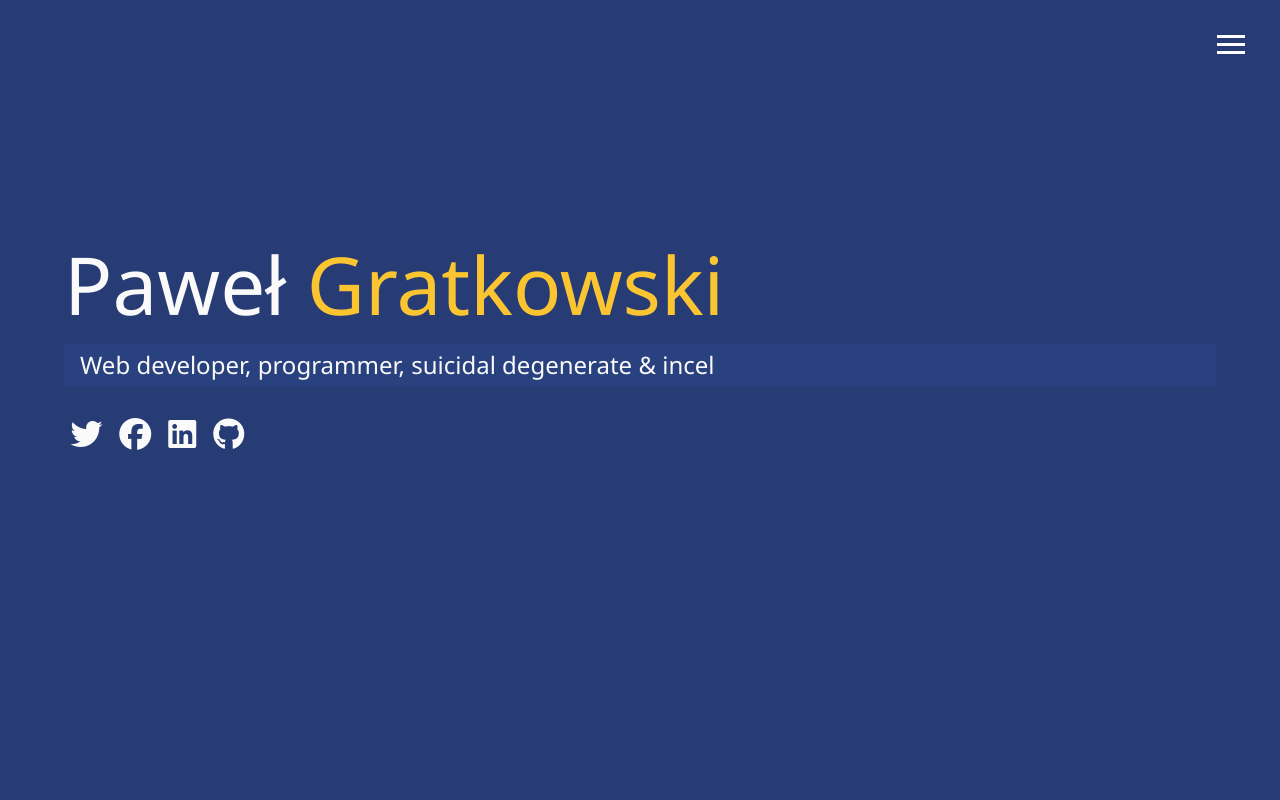
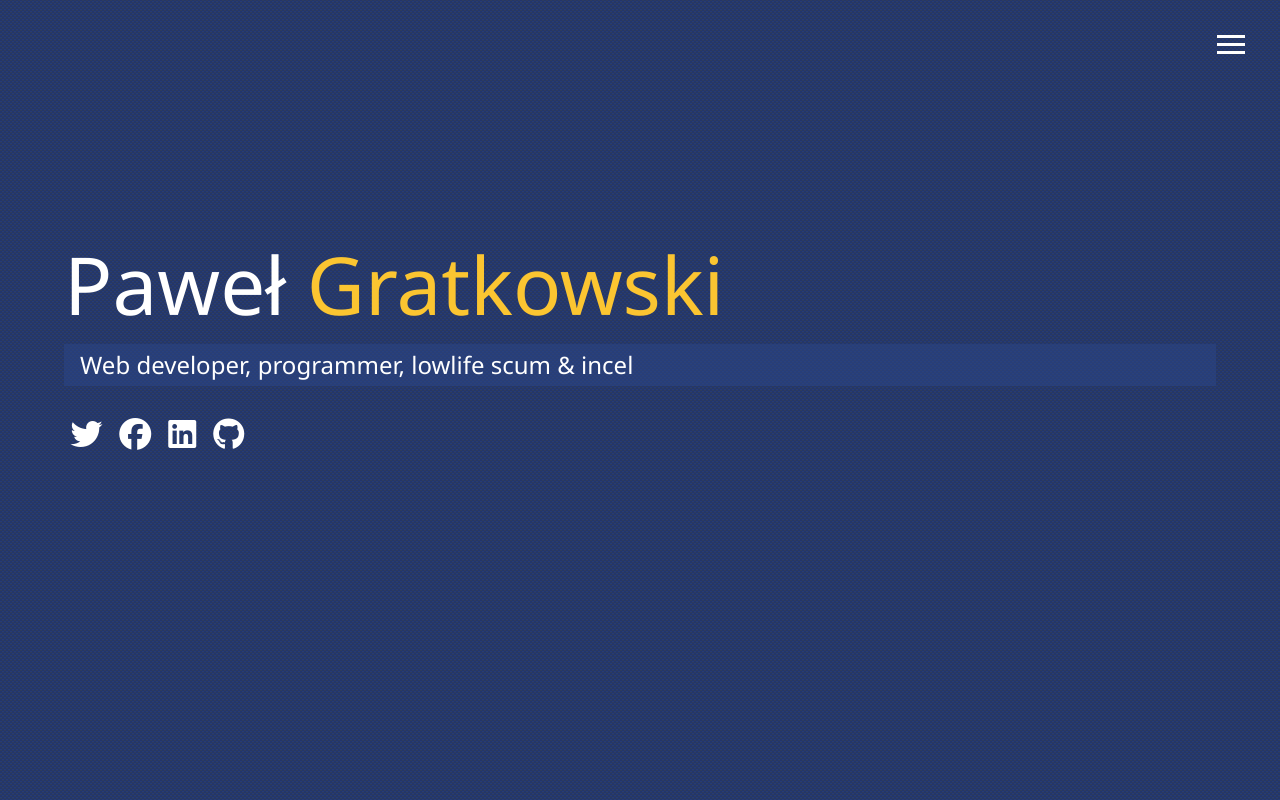
Before and after one commit to ViciousViscount/portfolio, a website: page dist/index.html in a window 1280 px wide. Drawn offline with Linux system fonts and the light colour scheme.

Commit message:
changed project's folder structure

```diff
--- a/package.json
+++ b/package.json
@@ -3,12 +3,15 @@
   "version": "1.0.0",
   "description": "responsive portfolio",
   "main": "index.js",
+  "homepage": "https://viciousviscount.github.io/portfolio",
   "scripts": {
-    "sass": "node-sass -w scss/ -o css/ --recursive"
+    "sass": "node-sass -w scss/ -o dist/css/ --recursive",
+    "deploy": "gh-pages -d dist"
   },
   "author": "Pawel Gratkowski",
   "license": "MIT",
   "dependencies": {
+    "gh-pages": "^2.2.0",
     "node-sass": "^4.13.0"
   }
 }
--- a/scss/_config.scss
+++ b/scss/_config.scss
@@ -2,7 +2,7 @@
 $secondary-color: #fbc531;
 $show-home-image: true;
 $home-image: url("../images/kill-mankind.jpg");
-$background-opacity: 1;
+$background-opacity: 0;
 $menu-opacity: 1;
 
 @mixin easeOut {
@@ -11,10 +11,8 @@
 @mixin background {
   @if ($show-home-image) {
     &#bg-img {
-      background: #333;
-      background-attachment: fixed;
-      background-size: contain;
-      background-repeat: no-repeat;
+      background-image: url("../images/fake-brick.png");
+      background-repeat: repeat;
 
       &:after {
         content: "";
--- a/scss/_menu.scss
+++ b/scss/_menu.scss
@@ -90,7 +90,7 @@
       height: 260px;
       background: url("../images/portrait.jpg");
       border-radius: 50%;
-      border: solid 4px $secondary-color;
+      border: solid 2px $secondary-color;
     }
   }
 
@@ -114,7 +114,7 @@
     font-size: 22px;
     text-transform: uppercase;
     padding: 1rem 0;
-    font-weight: 300;
+    font-weight: 400;
     color: #fff;
     text-decoration: none;
     @include easeOut;
--- a/scss/main.scss
+++ b/scss/main.scss
@@ -7,14 +7,14 @@
 body {
   @include background;
   background-color: $primary-color;
-  color: #fafafa;
+  color: #fff;
   height: 100%;
   margin: 0;
   font-family: "Segoe UI", Tahoma, Geneva, Verdana, sans-serif;
   line-height: 1.5;
 }
 a {
-  color: #fafafa;
+  color: #fff;
   text-decoration: none;
 }
 header {
```
Also changed, not shown: dist/css/main.css, dist/images/Koala.jpg (renamed from images/Koala.jpg), dist/images/bg.jpg (renamed from images/bg.jpg), dist/images/fake-brick.png (added), dist/images/kill-mankind.jpg (renamed from images/kill-mankind.jpg), dist/images/portrait.jpg (renamed from images/portrait.jpg), dist/index.html, dist/javascript/script.js (renamed from javascript/script.js), 4 other files.
